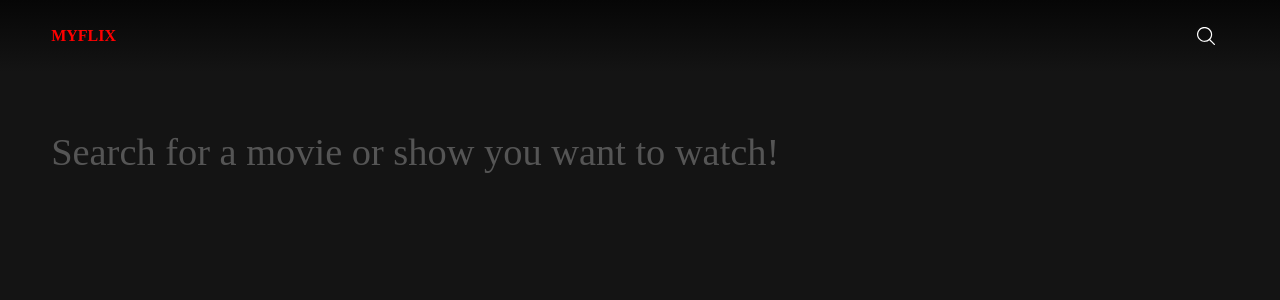
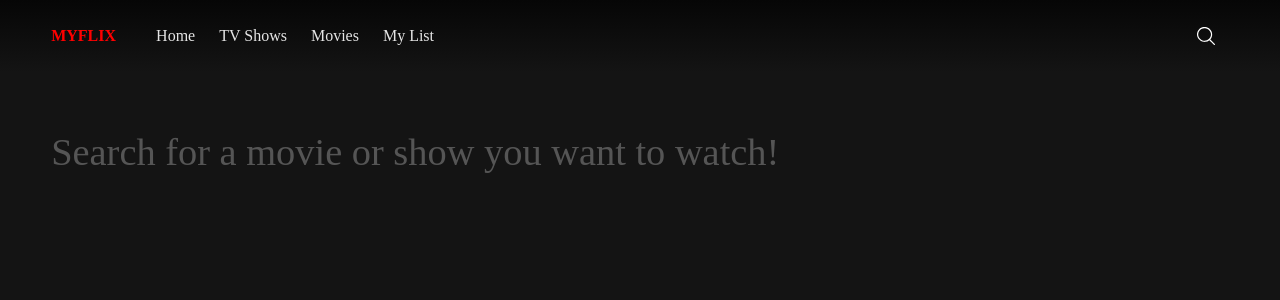
Before and after one commit to mqwebst2/netflix-clone, a React (Vite) app: page / in a window 1280 px wide. Shown: the top 300 px of the page. Built offline with nearby package versions, Linux system fonts and the light colour scheme; the HTML template or start-up script is replaced by a standard one.

Commit message:
card full details updated; watchlist handle setup

```diff
--- a/src/App.css
+++ b/src/App.css
@@ -1,7 +1,16 @@
 body {
   position: relative;
-  overflow: hidden;
   background-color: #141414;
+}
+
+a,
+a:visited {
+  text-decoration: none;
+  color: #e5e5e5;
+}
+a:focus,
+a:hover {
+  color: #b3b3b3;
 }
 
 .main {
--- a/src/App.jsx
+++ b/src/App.jsx
@@ -1,14 +1,15 @@
 import React, { useState } from 'react';
 import './App.css';
 import Header from './components/js/Header';
-import Form from './components/js/Form';
 import Card from './components/js/Card';
 
 const apikey = import.meta.env.VITE_API_KEY;
 
 function App() {
   const [movies, setMovies] = useState([]);
-  let handleSubmit = (event, title) => {
+  const [watchlist, setWatchlist] = useState([]);
+
+  let handleMovieSearch = (event, title) => {
     event.preventDefault();
     let urlTitle = title.replaceAll(' ', '+');
     fetch(`https://www.omdbapi.com/?apikey=${apikey}&s=${urlTitle}`)
@@ -17,6 +18,28 @@ function App() {
         setMovies(data.Search);
       });
   };
+
+  let addToWatchlist = (item) =>
+    setWatchlist((prevWatchlist) => [...prevWatchlist, item]);
+
+  let delFromWatchlist = (item) =>
+    setWatchlist((prevWatchlist) =>
+      prevWatchlist.filter((movie) => item.imdbID !== movie.imdbID)
+    );
+
+  let checkWatchlist = (item) =>
+    watchlist.find((movie) => item.imdbID === movie.imdbID);
+
+  let handleWatchlist = (movie) => {
+    checkWatchlist(movie);
+    console.log(checkWatchlist);
+    if (checkWatchlist === undefined) {
+      addToWatchlist(movie);
+    } else {
+      delFromWatchlist(movie);
+    }
+  };
+
   let movieCards = movies.map((movie) => {
     return (
       <Card
@@ -27,19 +50,9 @@ function App() {
     );
   });
 
-  const [watchlist, setWatchlist] = useState([]);
-  let addToWatchlist = (item) => {
-    setWatchlist((prevWatchlist) => [...prevWatchlist, item]);
-  };
-  let delFromWatchlist = (imdbID) => {
-    setWatchlist((prevWatchlist) =>
-      prevWatchlist.filter((movie) => imdbID !== movie.imdbID)
-    );
-  };
-
   return (
     <div className='App'>
-      <Header onSubmit={handleSubmit} />
+      <Header onSubmit={handleMovieSearch} />
       <div className='main'>
         <div className='searchResult'>
           {movies.length ? (
--- a/src/components/css/CardDetails.module.css
+++ b/src/components/css/CardDetails.module.css
@@ -155,7 +155,7 @@
     #18181880 1.5%,
     #181818b0 2%,
     #181818d0 2.5%,
-    #181818 3%
+    #181818 4%
   );
 }
 
@@ -193,6 +193,20 @@
 .cardDetailsBtns > .playBtn:hover {
   background-color: #e6e6e6;
 }
+.cardDetails.hover.fullDetails .playBtn {
+  gap: 8px;
+  width: max-content;
+  height: 40px;
+  padding-left: 16px;
+  padding-right: 16px;
+  border-radius: 4px;
+  color: #181818;
+  font-weight: 700;
+}
+.cardDetails.hover.fullDetails .playBtn > svg {
+  width: 20px;
+  height: 20px;
+}
 .cardDetailsBtns > .detailsBtn {
   margin-left: auto;
   padding: 10px;
--- a/src/components/css/Header.module.css
+++ b/src/components/css/Header.module.css
@@ -2,6 +2,7 @@ header {
   display: flex;
   align-items: center;
   justify-content: space-between;
+  gap: 40px;
   height: 72px;
   padding: 0 4%;
   position: sticky;
@@ -13,6 +14,18 @@ header > h1 {
   text-transform: uppercase;
   color: red;
   font-size: 1rem;
+}
+
+.headerNav {
+  display: flex;
+  margin-right: auto;
+  color: #ffffff;
+  font-size: 1rem;
+}
+.headerNavMenu {
+  display: flex;
+  gap: 24px;
+  list-style-type: none;
 }
 
 .headerSearch {
--- a/src/components/js/CardDetails.jsx
+++ b/src/components/js/CardDetails.jsx
@@ -54,6 +54,7 @@ let CardDetails = (props) => {
             <div className={styles.cardDetailsBtns}>
               <button className={styles.playBtn}>
                 <Play />
+                {props.details && <span>Play</span>}
               </button>
               <button>
                 <Plus />
--- a/src/components/js/Header.jsx
+++ b/src/components/js/Header.jsx
@@ -32,6 +32,23 @@ let Header = (props) => {
   return (
     <header>
       <h1>Myflix</h1>
+      <nav className={styles.headerNav}>
+        <ul className={styles.headerNavMenu}>
+          <li>
+            <a href='#'>Home</a>
+          </li>
+          <li>
+            <a href='#'>TV Shows</a>
+          </li>
+          <li>
+            <a href='#'>Movies</a>
+          </li>
+          <li>
+            <a href='#'>My List</a>
+          </li>
+        </ul>
+      </nav>
+
       <div className={styles.headerSearch}>
         <div
           className={
```
